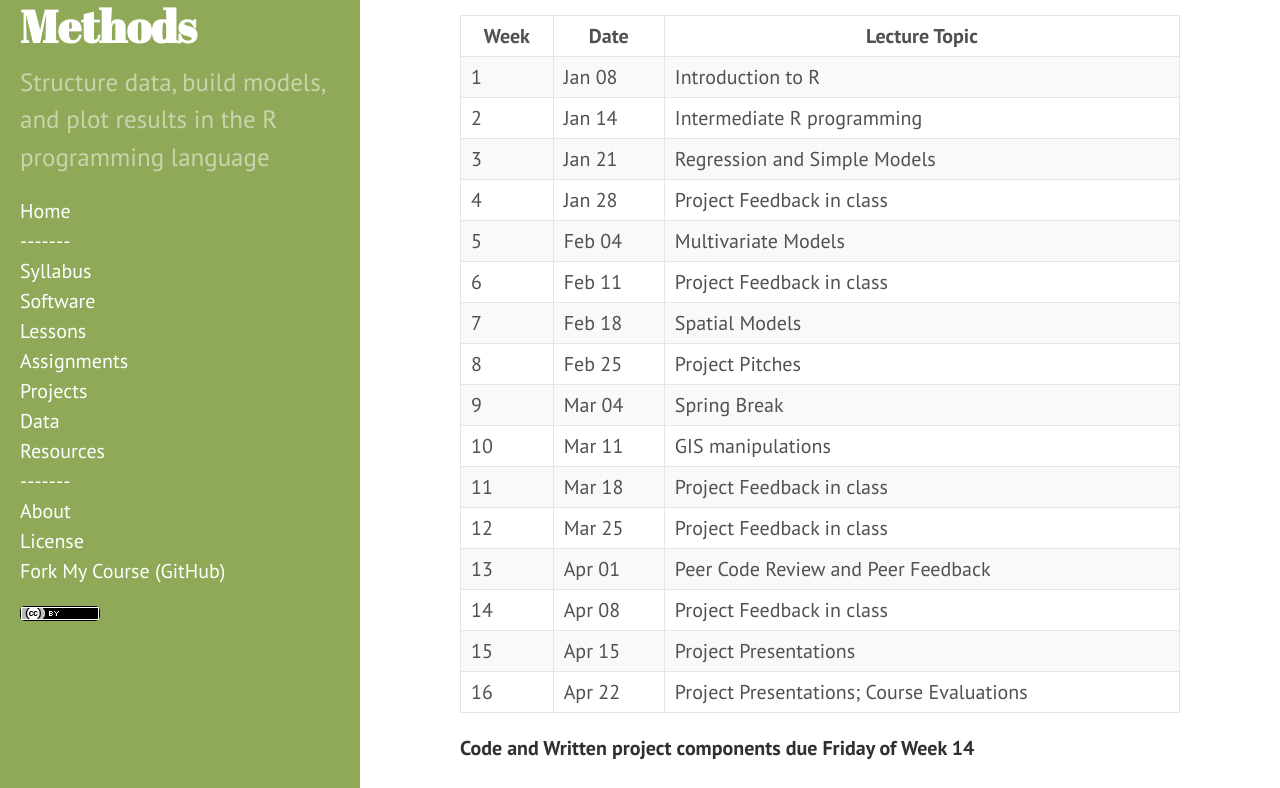
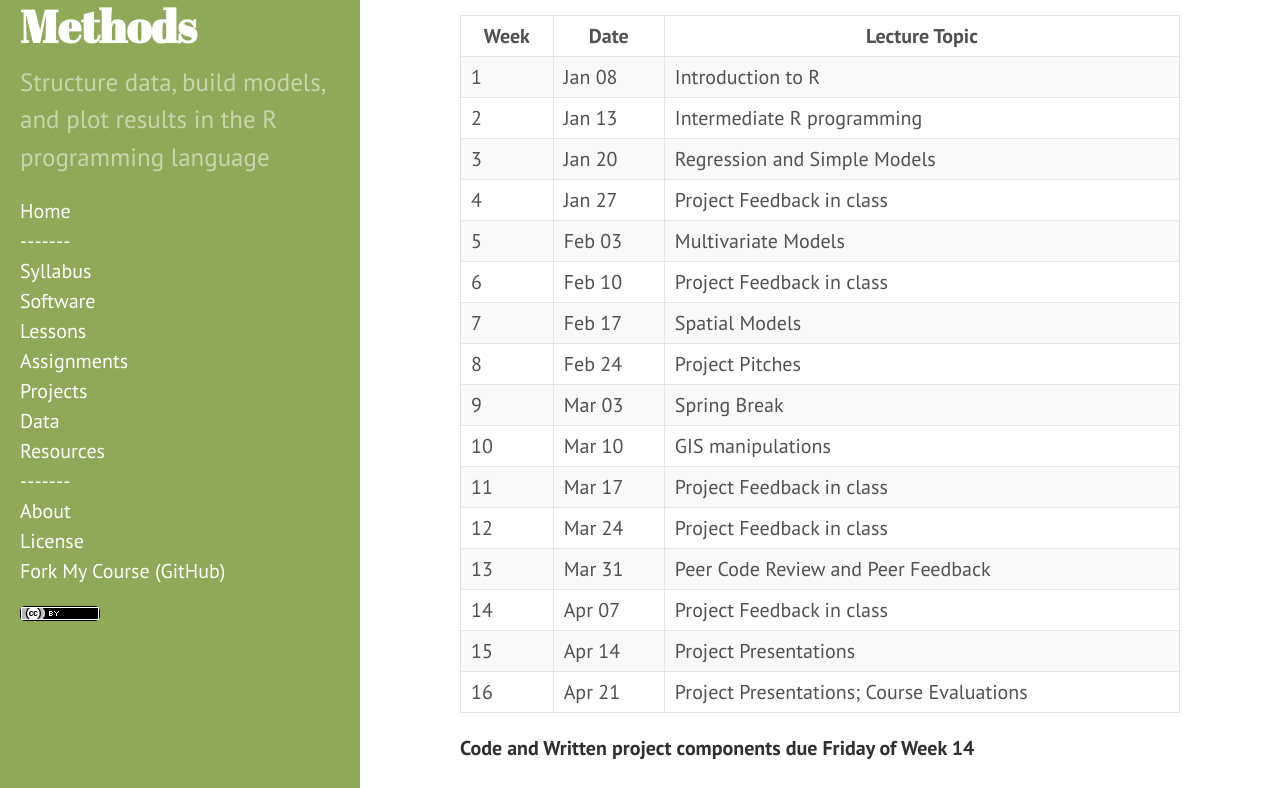
Before and after one commit to dmcglinn/quant_methods, a Jekyll site: the page built from syllabus.md, in a window 1280 px wide and 1400 px high, scrolled down 2768 px. Shown: the part 155-943 px from the top of the window. Built offline with Jekyll 4.4.1, drawn with Linux system fonts in a browser that asks for light colours.

Commit message:
Update calendar and live syllabus link

```diff
--- a/syllabus.md
+++ b/syllabus.md
@@ -114,25 +114,25 @@ Course Schedule:
 | Week | Date   | Lecture Topic                                  |
 |------|--------|------------------------------------------------|
 | 1    | Jan 08 | Introduction to R                              |
-| 2    | Jan 14 | Intermediate R programming                     |
-| 3    | Jan 21 | Regression and Simple Models                   |
-| 4    | Jan 28 | Project Feedback in class                      |
-| 5    | Feb 04 | Multivariate Models                            |
-| 6    | Feb 11 | Project Feedback in class                      |
-| 7    | Feb 18 | Spatial Models                                 |
-| 8    | Feb 25 | Project Pitches                                |
-| 9    | Mar 04 | Spring Break                                   |
-| 10   | Mar 11 | GIS manipulations                              |
-| 11   | Mar 18 | Project Feedback in class                      |
-| 12   | Mar 25 | Project Feedback in class                      |
-| 13   | Apr 01 | Peer Code Review and Peer Feedback             |
-| 14   | Apr 08 | Project Feedback in class                      |
-| 15   | Apr 15 | Project Presentations                          |
-| 16   | Apr 22 | Project Presentations; Course Evaluations      |
+| 2    | Jan 13 | Intermediate R programming                     |
+| 3    | Jan 20 | Regression and Simple Models                   |
+| 4    | Jan 27 | Project Feedback in class                      |
+| 5    | Feb 03 | Multivariate Models                            |
+| 6    | Feb 10 | Project Feedback in class                      |
+| 7    | Feb 17 | Spatial Models                                 |
+| 8    | Feb 24 | Project Pitches                                |
+| 9    | Mar 03 | Spring Break                                   |
+| 10   | Mar 10 | GIS manipulations                              |
+| 11   | Mar 17 | Project Feedback in class                      |
+| 12   | Mar 24 | Project Feedback in class                      |
+| 13   | Mar 31 | Peer Code Review and Peer Feedback             |
+| 14   | Apr 07 | Project Feedback in class                      |
+| 15   | Apr 14 | Project Presentations                          |
+| 16   | Apr 21 | Project Presentations; Course Evaluations      |
 
 **Code and Written project components due Friday of Week 14**
 
-Please also see the more [detailed living course calendar](https://docs.google.com/spreadsheets/d/1n2hvlN-QcxnPaxFlPx_MzsNOjTWqOIvTKcrU30KVlUo/edit?gid=0#gid=0).
+Please also see the more [detailed living course calendar](https://docs.google.com/spreadsheets/d/1t9m2ScNt8b28-46RnG0PqU-fITuFbX8ZBoSLUOCBCB0/edit?gid=0#gid=0).
 
 Course Policies:
 ---------------
```
